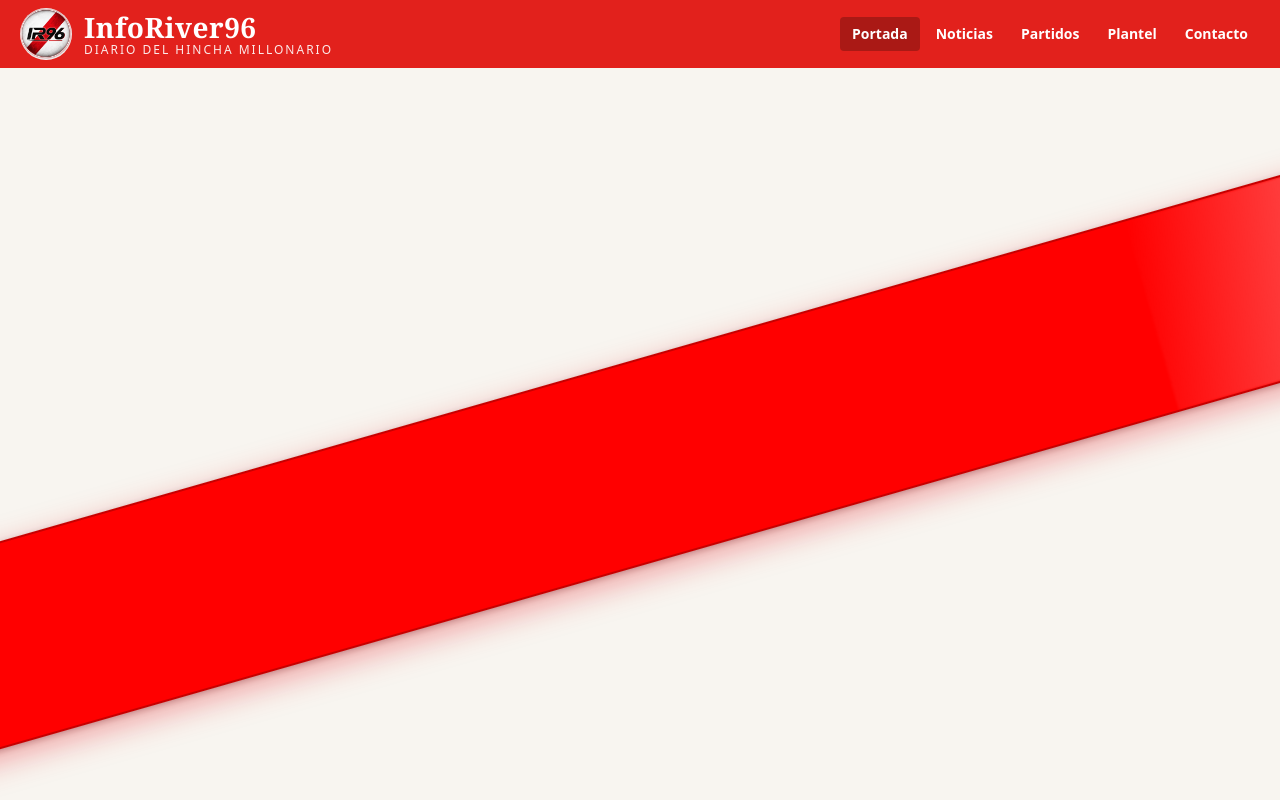
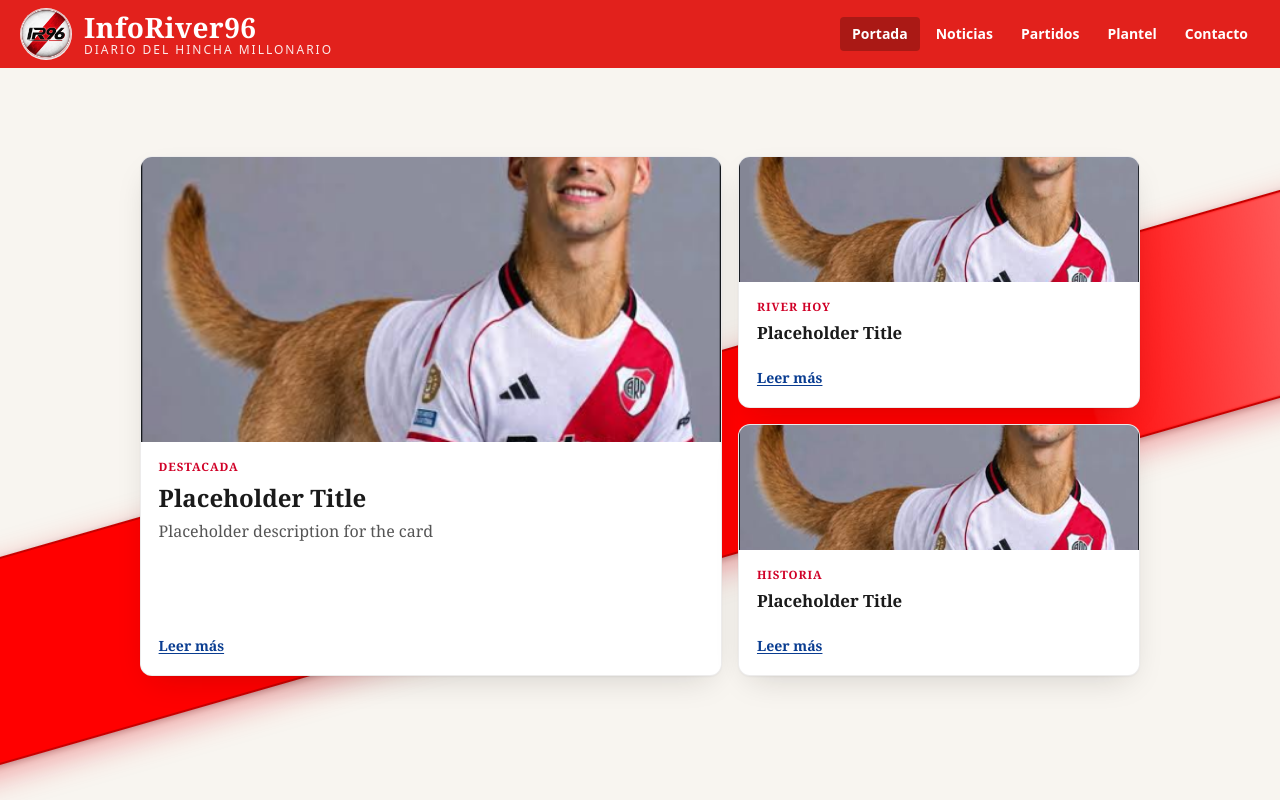
Before and after one commit to NovaStudiosNqn/InfoRiver, a React (Vite) app: page / in a window 1280 px wide. Shown: the top 800 px of the page. Built offline with nearby package versions, Linux system fonts and the light colour scheme; no server answers.

Commit message:
Add: hero noticias recientes y destacadas

```diff
--- /dev/null
+++ b/src/componentes/card.css
@@ -0,0 +1,89 @@
+.card {
+  background-color: #fff;
+  border: 1px solid rgba(26, 20, 16, 0.08);
+  border-radius: 12px;
+  box-shadow:
+    0 1px 2px rgba(26, 20, 16, 0.05),
+    0 12px 32px -12px rgba(26, 20, 16, 0.18);
+  overflow: hidden;
+  display: flex;
+  flex-direction: column;
+  height: 100%;
+  min-height: 0;
+  transition:
+    transform 0.2s ease,
+    box-shadow 0.2s ease;
+  cursor: pointer;
+}
+
+.card:hover {
+  transform: translateY(-2px);
+  box-shadow:
+    0 2px 4px rgba(26, 20, 16, 0.06),
+    0 20px 44px -12px rgba(26, 20, 16, 0.25);
+}
+
+.card-image {
+  display: block;
+  width: 100%;
+  height: var(--card-image-height, 160px);
+  max-height: 100%;
+  min-height: 0;
+  flex-shrink: 0;
+  object-fit: cover;
+  background: linear-gradient(135deg, #e8e2d9, #d8cfc2);
+}
+
+.card-content {
+  display: flex;
+  flex-direction: column;
+  gap: 0.35rem;
+  padding: 1rem 1.1rem 1.1rem;
+  flex: 1;
+  min-height: 0;
+  overflow: hidden;
+}
+
+.card-kicker {
+  font-size: 0.72rem;
+  font-weight: 700;
+  text-transform: uppercase;
+  letter-spacing: 0.08em;
+  color: #d00027;
+}
+
+.card-title {
+  font-size: 1.05rem;
+  line-height: 1.3;
+}
+
+.card-description {
+  font-size: 0.92rem;
+  color: #555;
+  display: -webkit-box;
+  -webkit-line-clamp: 3;
+  -webkit-box-orient: vertical;
+  overflow: hidden;
+}
+
+.card-link {
+  margin-top: auto;
+  padding-top: 0.5rem;
+  font-size: 0.88rem;
+  font-weight: 700;
+  color: #0a3d91;
+  text-decoration: underline;
+  text-underline-offset: 2px;
+}
+
+.card.main-card .card-image {
+  height: var(--card-image-height, 260px);
+}
+
+.card.main-card .card-title {
+  font-size: 1.5rem;
+}
+
+.card.main-card .card-description {
+  font-size: 1rem;
+}
--- /dev/null
+++ b/src/componentes/card.jsx
@@ -0,0 +1,55 @@
+import "./card.css";
+
+export default function Card({
+  image,
+  title,
+  description,
+  link,
+  kicker,
+  className = "",
+  imageHeight,
+}) {
+  const imageHeightValue =
+    imageHeight == null
+      ? undefined
+      : typeof imageHeight === "number"
+        ? `${imageHeight}%`
+        : imageHeight;
+  return (
+    <div
+      className={`card ${className}`.trim()}
+      style={
+        imageHeightValue
+          ? { "--card-image-height": imageHeightValue }
+          : undefined
+      }
+    >
+      {image ? (
+        <img
+          src={image}
+          alt={title ?? ""}
+          className="card-image"
+          loading="lazy"
+          onError={(e) => e.currentTarget.remove()}
+        />
+      ) : null}
+      <div className="card-content">
+        {kicker ? <p className="card-kicker">{kicker}</p> : null}
+        {title ? <h3 className="card-title">{title}</h3> : null}
+        {description ? (
+          <p className="card-description">{description}</p>
+        ) : null}
+        {link && (
+          <a
+            href={link}
+            className="card-link"
+            target="_blank"
+            rel="noopener noreferrer"
+          >
+            Leer más
+          </a>
+        )}
+      </div>
+    </div>
+  );
+}
--- a/src/secciones/hero.css
+++ b/src/secciones/hero.css
@@ -4,10 +4,77 @@
   align-items: center;
   justify-content: center;
   overflow: hidden;
+  padding: 5rem 0 3rem;
+}
+
+.hero-inner {
+  position: relative;
+  z-index: 1;
+  width: min(1000px, calc(100% - 2rem));
+  margin: 0 auto;
+}
+
+.hero-header {
+  margin-bottom: 1.25rem;
+}
+
+.hero-kicker {
+  display: inline-block;
+  font-size: 0.75rem;
+  font-weight: 800;
+  text-transform: uppercase;
+  letter-spacing: 0.14em;
+  color: #fff;
+  background: #d00027;
+  border-radius: 999px;
+  padding: 0.25rem 0.8rem;
+  margin-bottom: 0.6rem;
+}
+
+.hero-title {
+  font-size: clamp(1.9rem, 4vw, 2.6rem);
+  line-height: 1.1;
+}
+
+.hero-subtitle {
+  margin-top: 0.3rem;
+  color: #555;
+  font-size: 1rem;
+}
+
+.hero-grid {
+  display: grid;
+  grid-template-columns: 1.45fr 1fr;
+  gap: 1rem;
+  align-items: stretch;
+  height: clamp(520px, 64vh, 620px);
+}
+
+.hero-grid > .card {
+  min-height: 0;
+}
+
+.secundary-cards {
+  display: grid;
+  grid-template-rows: 1fr 1fr;
+  gap: 1rem;
+  min-height: 0;
+  height: 100%;
+}
+
+.secundary-cards {
+  display: grid;
+  grid-template-rows: 1fr 1fr;
+  gap: 1rem;
+  min-height: 100%;
+}
+
+.secundary-cards .card {
+  height: 100%;
+  width: 100%;
 }
 
 .bandaroja {
-  position: relative;
   width: 130%;
   margin-top: 75vh;
   flex-shrink: 0;
@@ -21,6 +88,8 @@
     0 2px 6px rgba(0, 0, 0, 0.25);
   overflow: hidden;
   will-change: transform, opacity, filter;
+  position: absolute;
+  z-index: 0;
 }
 
 .bandaroja-brillo {
@@ -40,6 +109,37 @@
   will-change: transform;
 }
 
+@media (max-width: 800px) {
+  .hero-grid {
+    grid-template-columns: 1fr;
+    height: auto;
+  }
+
+  .hero-grid > .card {
+    height: auto;
+  }
+
+  .secundary-cards {
+    grid-template-rows: none;
+    grid-template-columns: 1fr;
+    height: auto;
+  }
+
+  .secundary-cards .card {
+    height: auto;
+  }
+
+  .hero .card-image {
+    height: 200px !important;
+    max-height: 240px;
+  }
+
+  .hero .card.main-card .card-image {
+    height: 220px !important;
+    max-height: 280px;
+  }
+}
+
 @media (max-width: 640px) {
   .bandaroja {
     width: 150%;
--- a/src/secciones/hero.jsx
+++ b/src/secciones/hero.jsx
@@ -1,7 +1,7 @@
 import "./hero.css";
 import { useLayoutEffect, useRef } from "react";
 import gsap from "gsap";
-
+import Card from "../componentes/card";
 export default function Hero() {
   const rootRef = useRef(null);
 
@@ -28,16 +28,6 @@ export default function Hero() {
           "<+=0.3",
         );
 
-      gsap.to(".bandaroja", {
-        y: 5,
-        rotation: "+=1",
-        duration: 2.4,
-        ease: "sine.inOut",
-        yoyo: true,
-        repeat: -1,
-        delay: 1.2,
-      });
-
       gsap.fromTo(
         ".bandaroja-brillo",
         { xPercent: -250 },
@@ -47,7 +37,7 @@ export default function Hero() {
           ease: "power1.inOut",
           repeat: -1,
           repeatDelay: 0.9,
-          delay: 2.3,
+          delay: 2.5,
         },
       );
     }, rootRef);
@@ -59,6 +49,37 @@ export default function Hero() {
       <div className="bandaroja" aria-hidden="true">
         <span className="bandaroja-brillo" aria-hidden="true" />
       </div>
+      <div className="hero-inner">
+        <div className="hero-grid">
+          <Card
+            className="main-card"
+            image="/placeholders/quarta.png"
+            imageHeight="55%"
+            kicker="Destacada"
+            title="Placeholder Title"
+            description="Placeholder description for the card"
+            link="https://example.com"
+          />
+          <div className="secundary-cards">
+            <Card
+              image="/placeholders/quarta.png"
+              imageHeight="50%"
+              kicker="River hoy"
+              title="Placeholder Title"
+              description="Placeholder description for the card"
+              link="https://example.com"
+            />
+            <Card
+              image="/placeholders/quarta.png"
+              imageHeight="50%"
+              kicker="Historia"
+              title="Placeholder Title"
+              description="Placeholder description for the card"
+              link="https://example.com"
+            />
+          </div>
+        </div>
+      </div>
     </section>
   );
 }
```
Also changed, not shown: public/placeholders/quarta.png (added).
